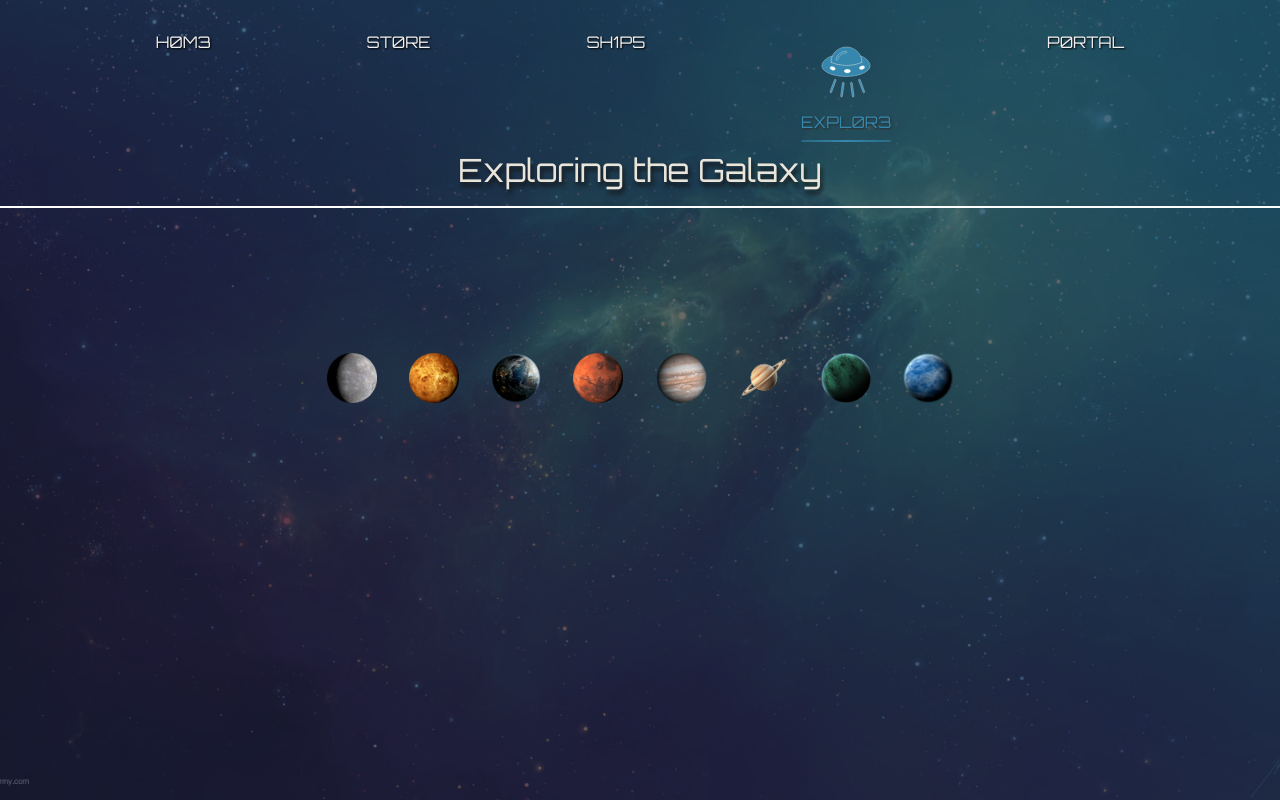
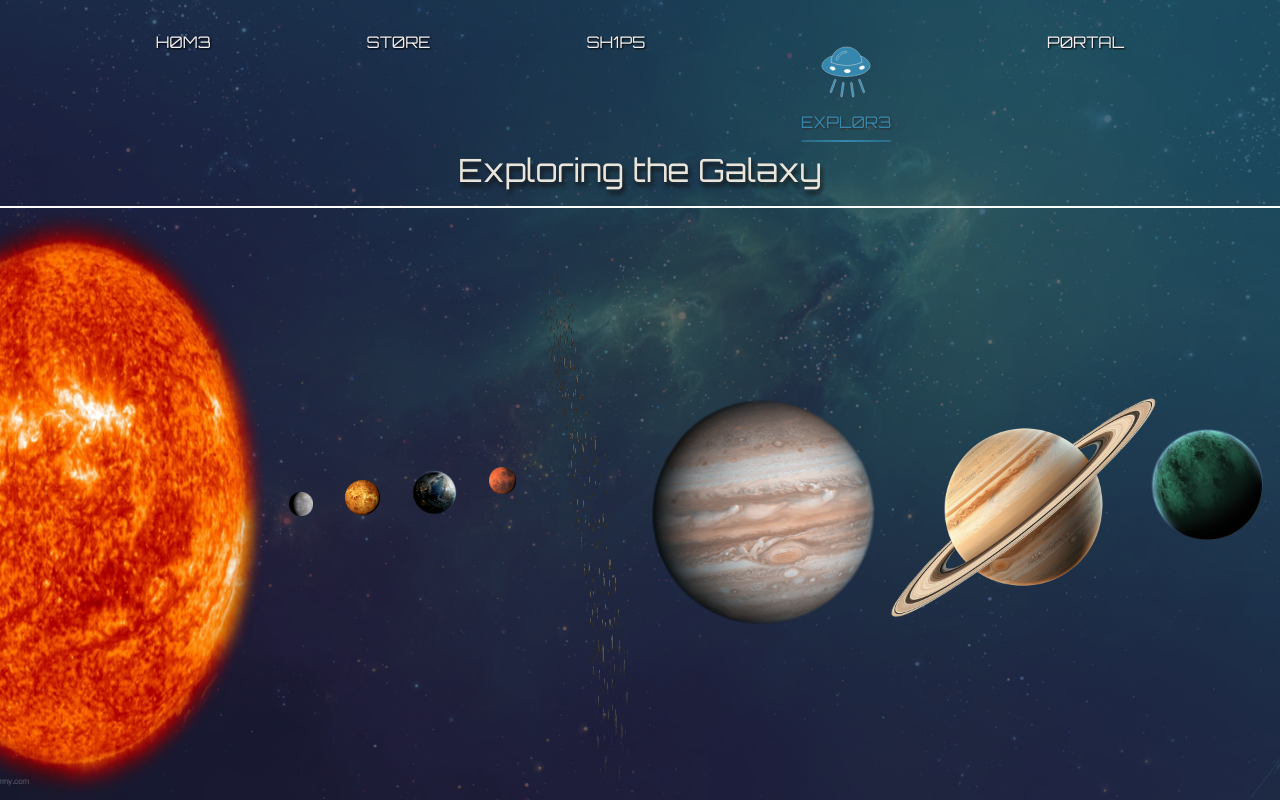
Before and after one commit to thegroosalugg/Andromeda, a React (Vite) app: page /explore in a window 1280 px wide. Built offline with nearby package versions, Linux system fonts and the light colour scheme.

Commit message:
updated universe component

```diff
--- a/src/pageContent/explore/universe/SolarSystem.module.css
+++ b/src/pageContent/explore/universe/SolarSystem.module.css
@@ -1,19 +1,67 @@
-.system {
-  display: flex;
-  gap: 2rem;
+.system, .sun, .asteroids {
+  align-self: stretch;
   border: 1px solid transparent;
-  border-radius: 5px;
-  height: fit-content;
-  padding: 1rem;
+  border-top: 0;
+  /* border-radius: 5px; */
   transition: 0.5s ease-in-out;
 
   &:hover {
-    /* border: 1px solid #FFFFFF; */
-    box-shadow: 5px 5px 10px #1c1b1b;
+    border: 1px solid #FFFFFF;
+    border-top: 0;
+  }
+}
+
+.sun {
+  width: 400px;
+
+}
+
+.asteroids {
+  width: 100px;
+}
+
+.system {
+  width: fit-content;
+  padding: 1rem;
+  box-sizing: border-box;
+  display: flex;
+  align-items: center;
+  justify-content: space-around;
+  gap: 2rem;
+
+  img {
+    height: fit-content;
   }
 
-  img {
-    height: 50px;
-    width: 50px;
+  .mercury {
+    width: 24px;
+  }
+  .venus {
+    width: 35px;
+    margin-bottom: 5%;
+  }
+  .earth {
+    width: 45px;
+    margin-bottom: 10%;
+  }
+  .mars {
+    width: 27px;
+    margin-bottom: 20%;
+  }
+  .jupiter {
+    width: 225px;
+    margin-top: 2.5%;
+  }
+  .saturn {
+    width: 300px;
+    margin: 2% -55px 0 -35px;
+  }
+  .uranus {
+    width: 112px;
+    margin-bottom: 5%;
+  }
+  .neptune {
+    width: 98px;
+    margin-bottom: 15%;
   }
 }
--- a/src/pageContent/explore/universe/SolarSystem.tsx
+++ b/src/pageContent/explore/universe/SolarSystem.tsx
@@ -1,22 +1,34 @@
-// import     sun from '@/assets/planets/sun.png';
-import mercury from '@/assets/planets/mercury.png';
-import   venus from '@/assets/planets/venus.png';
-import   earth from '@/assets/planets/earth.png';
-import    mars from '@/assets/planets/mars.png';
-import jupiter from '@/assets/planets/jupiter.png';
-import  saturn from '@/assets/planets/saturn.png';
-import  uranus from '@/assets/planets/uranus.png';
-import neptune from '@/assets/planets/neptune.png';
-import css from './SolarSystem.module.css'
+import       sun from '@/assets/planets/sun.png';
+import   mercury from '@/assets/planets/mercury.png';
+import     venus from '@/assets/planets/venus.png';
+import     earth from '@/assets/planets/earth.png';
+import      mars from '@/assets/planets/mars.png';
+import asteroids from '@/assets/planets/asteroids.png';
+import   jupiter from '@/assets/planets/jupiter.png';
+import    saturn from '@/assets/planets/saturn.png';
+import    uranus from '@/assets/planets/uranus.png';
+import   neptune from '@/assets/planets/neptune.png';
+import css from './SolarSystem.module.css';
 
 export default function InnerSystem({ outer }: { outer?: boolean }) {
   const planets = outer ? [jupiter, saturn, uranus, neptune] : [mercury, venus, earth, mars];
+  const sunOrAsteroids = outer ? asteroids : sun;
+
+  const findClass = (image: string) =>
+    image.match(/(sun|mercury|venus|earth|mars|asteroids|jupiter|saturn|uranus|neptune)/)![0];
 
   return (
-    <section className={css.system}>
-      {planets.map((planet) => (
-        <img src={planet} alt={planet} key={planet} className='' />
-      ))}
-    </section>
+    <>
+      <img
+        src={sunOrAsteroids}
+        alt={sunOrAsteroids}
+        className={css[findClass(sunOrAsteroids)]}
+      />
+      <section className={css.system}>
+        {planets.map((planet) => (
+          <img src={planet} alt={planet} key={planet} className={css[findClass(planet)]} />
+        ))}
+      </section>
+    </>
   );
 }
--- a/src/pageContent/explore/universe/Universe.module.css
+++ b/src/pageContent/explore/universe/Universe.module.css
@@ -2,5 +2,10 @@
   align-self: center;
   flex: 1;
   display: flex;
-  margin-top: 10%;
+  align-items: center;
+  justify-content: center;
+  margin: 0 1rem;
+  /* padding: 0 1rem; */
+  overflow: auto;
+  width: 100%;
 }
```
Also changed, not shown: src/assets/planets/asteroids.png (added).
